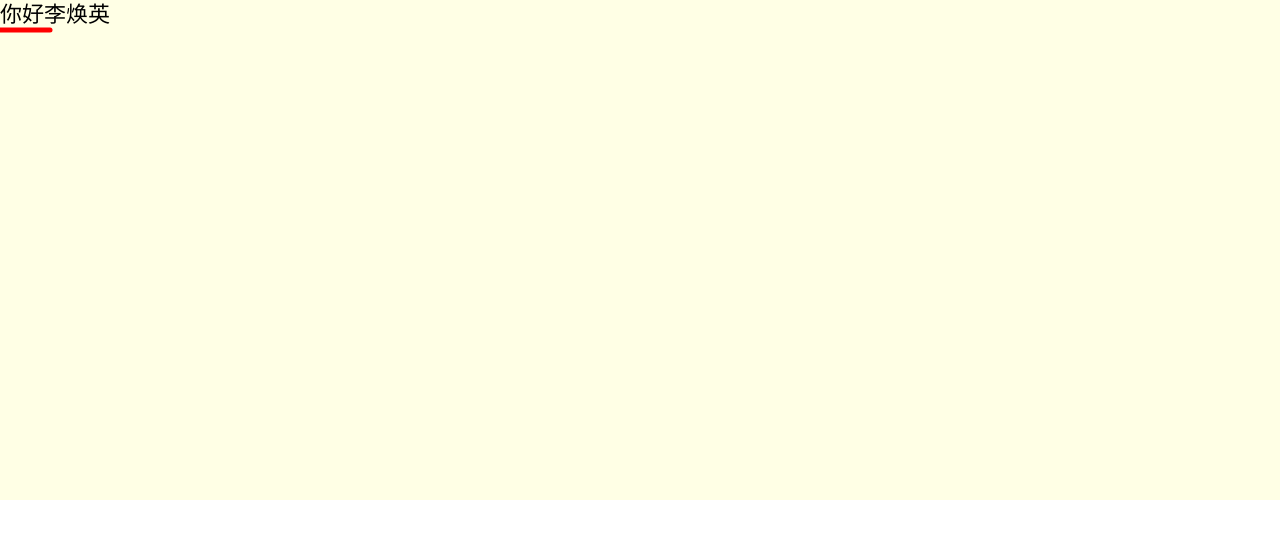
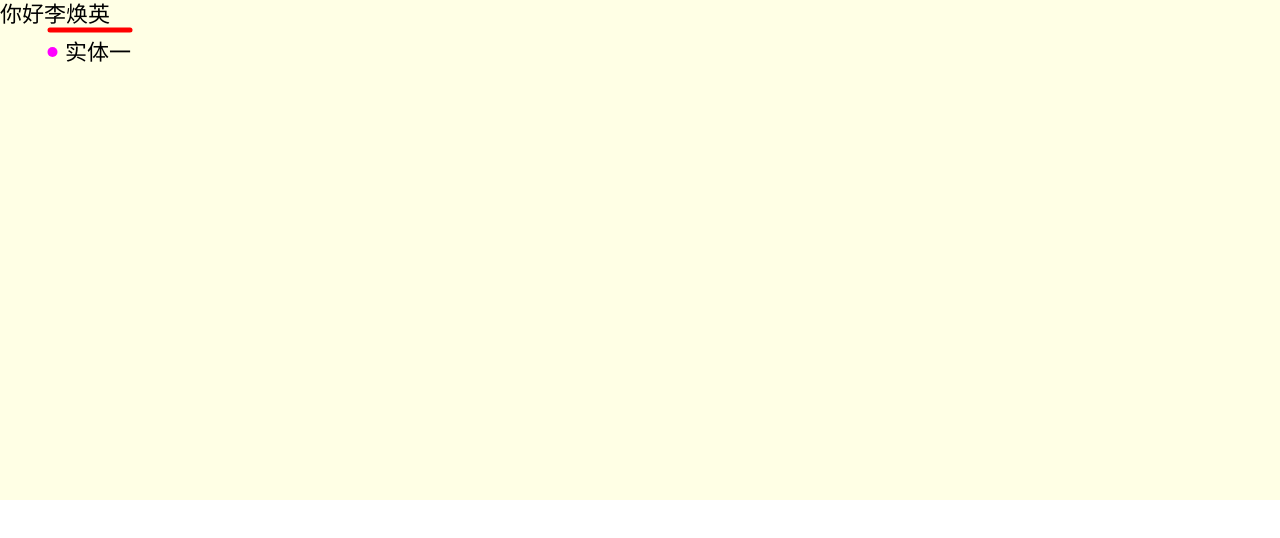
Before and after one commit to 435012357/vue-annotator, a website: page index.html in a window 1280 px wide. Drawn offline with Linux system fonts and the light colour scheme.

Commit message:
feat(html): 在SVG中添加可点击实体并调整样式
- 在SVG中添加带有圆点和文本的可点击实体组
- 将字体大小从内联样式移动到父容器
- 优化SVG结构，移除冗余样式属性
- 调整线条位置和长度以匹配新实体

```diff
--- a/index.html
+++ b/index.html
@@ -1,4 +1,4 @@
-<!doctype html>
+<!DOCTYPE html>
 <html lang="en">
   <head>
     <meta charset="UTF-8" />
@@ -19,33 +19,34 @@
         height: 500px;
         background: rgba(255, 255, 0, 0.1);
         overflow: hidden;
+        font-size: 22px;
       "
     >
       <svg
         version="1.1"
         xmlns="http://www.w3.org/2000/svg"
-                style="height: 74px;"
+        style="height: 74px"
         direction="ltr"
       >
         <g transform="translate(0, 22)">
-                    <text
-                        style="font-size: 22px"
-                        fill="currentColor"
-                    >
-                        你好李焕英
-                    </text>
+          <text  fill="currentColor">你好李焕英</text>
+          <g style="cursor: pointer; user-select: none" transform="translate(50, 8)">
             <line
               x1="0"
-                        y1="8"
-                        x2="50"
-                        y2="8"
+              y1="0"
+              x2="80"
+              y2="0"
               stroke="#f00"
               stroke-width="5"
               stroke-linecap="round"
-                    ></line>
+            />
+            <g>
+                <circle cx="2.5" cy="1em" r="5" fill="#f0f" />
+                <text x="0" y="1em" dx="15" dy="0.35em" fill="currentColor">实体一</text>
+            </g>
+          </g>
         </g>
       </svg>
-
     </div>
   </body>
 </html>
```
Lines whose indentation alone changed are shown as unchanged.
